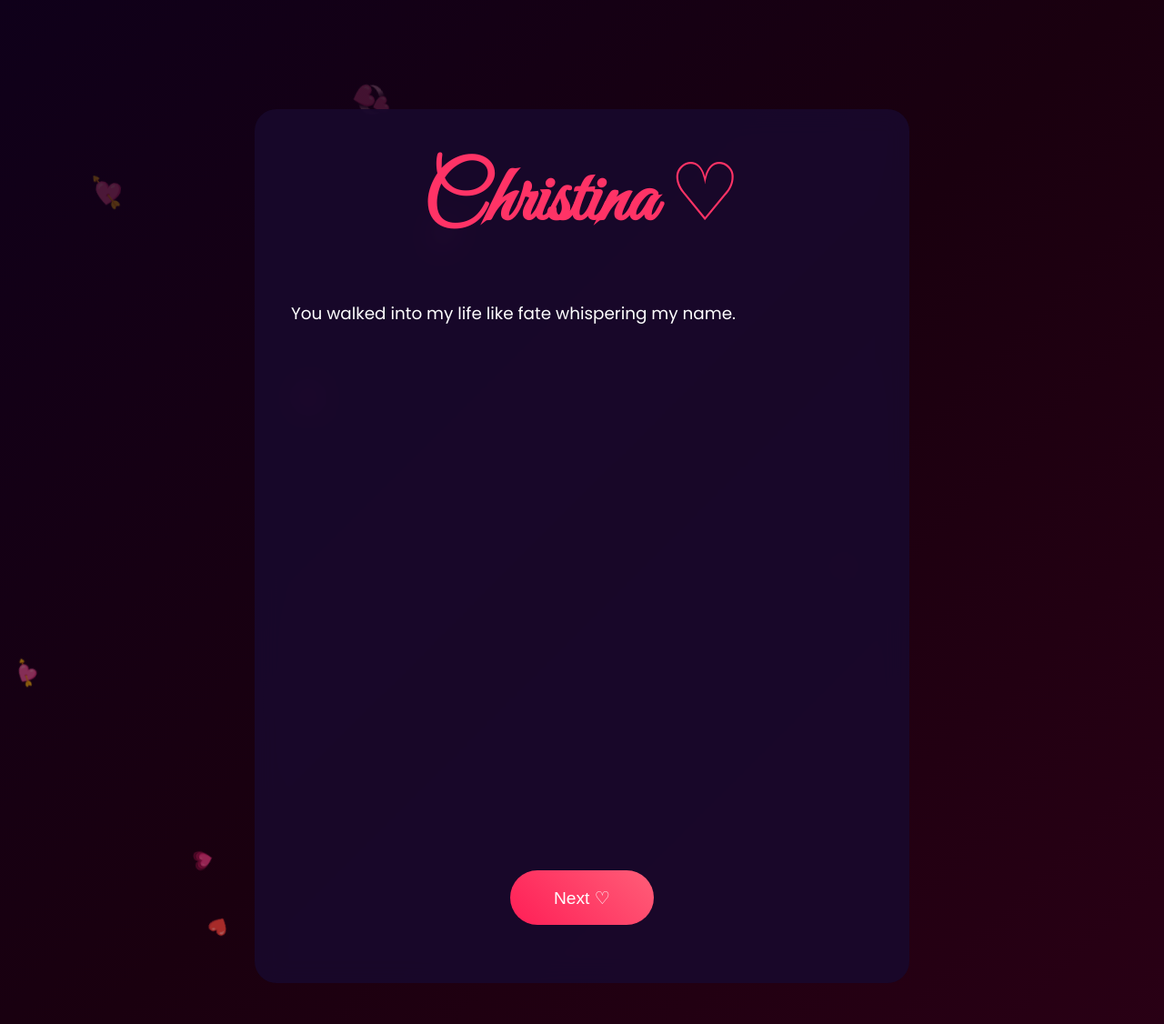
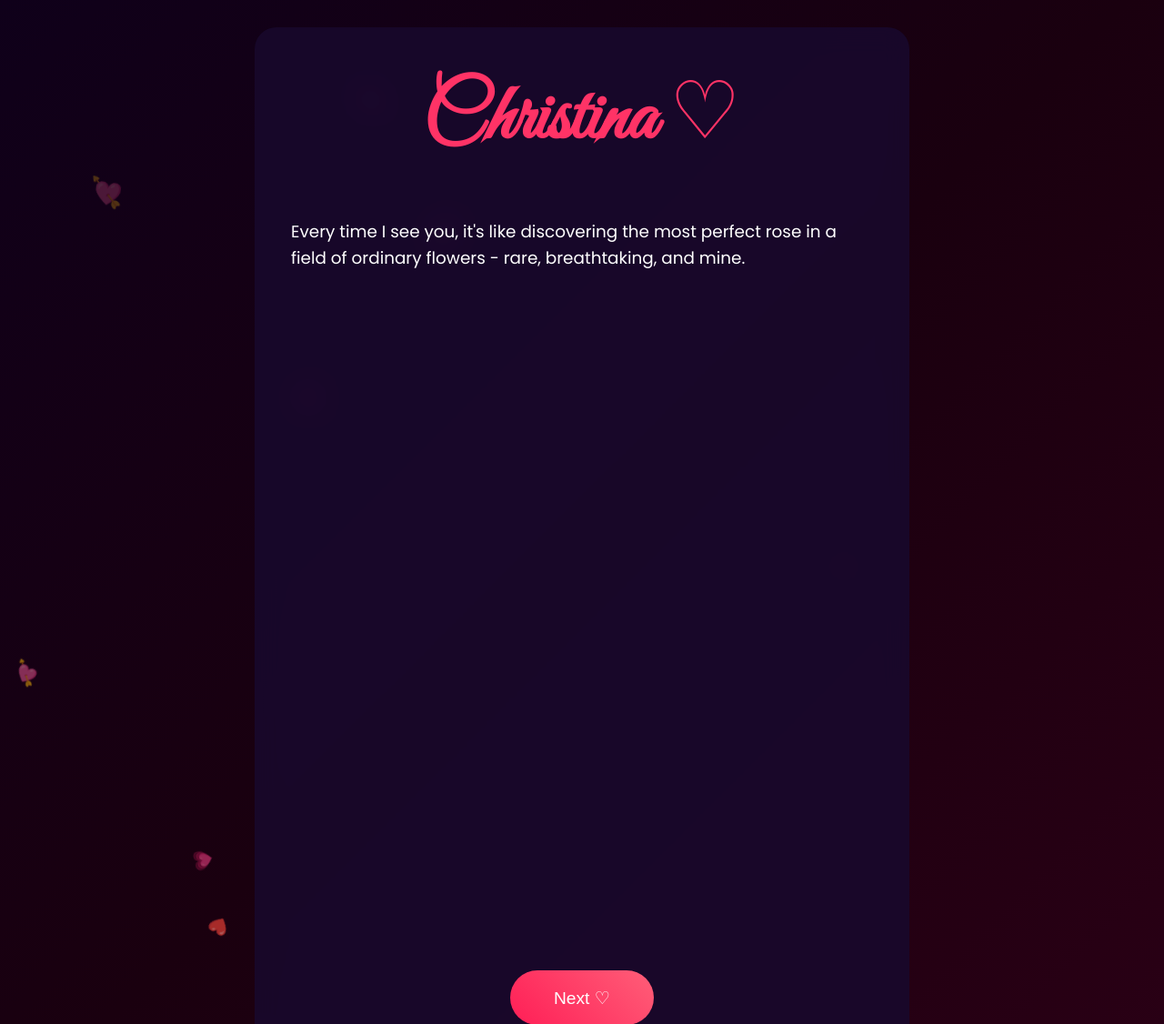
Before and after one commit to mhdashikofficial/forchristy, a Flask app: page / in a window 1280 px wide. Shown: the top 1126 px of the page at 91% size. Run offline with Flask 3, Linux system fonts and the light colour scheme.

Commit message:
Update index.html

```diff
--- a/templates/index.html
+++ b/templates/index.html
@@ -55,8 +55,7 @@ h1 { font-family:'Great Vibes',cursive; font-size:clamp(3rem,10vw,5.5rem); text-
 .day-name { font-weight:600; font-size:0.92em; opacity:0.9; margin-bottom:4px; }
 .day-num { font-size:1.4em; font-weight:500; }
 .quote { font-family:'Great Vibes',cursive; font-size:clamp(1.9rem,6vw,2.8rem); text-align:center; margin:2.5rem 1rem 1.5rem; color:#ff99cc; line-height:1.35; }
-
-/* Popup - fixed visibility */
+/* Popup styles - very visible message */
 .popup-overlay {
   position:fixed; inset:0; background:rgba(0,0,0,0.9); display:flex; justify-content:center; align-items:center;
   z-index:1000; opacity:0; pointer-events:none; transition:opacity 0.4s ease;
@@ -92,16 +91,26 @@ h1 { font-family:'Great Vibes',cursive; font-size:clamp(3rem,10vw,5.5rem); text-
 </style>
 </head>
 <body>
-
 <div id="hearts"></div>
-
 <div class="container">
   <div class="card" id="mainCard">
     <h1>Christina ♡</h1>
     <div id="messages">
-      <div class="message">You walked into my life like fate whispering my name.</div>
-      <div class="message">You didn’t just stay… you became my peace.</div>
-      <div class="message">Every day with you feels like the place my heart was always looking for.</div>
+      <!-- Rose Day - Feb 7 -->
+      <div class="message">Every time I see you, it's like discovering the most perfect rose in a field of ordinary flowers - rare, breathtaking, and mine.</div>
+      <!-- Propose Day - Feb 8 -->
+      <div class="message">My favorite memory isn't a place or a moment, but the day you said "yes" to forever with me - and every day since that feels like a continuation of that perfect yes.</div>
+      <!-- Chocolate Day - Feb 9 -->
+      <div class="message">You're the sweetness I never knew I needed - richer than the darkest chocolate, warmer than melted caramel, and more comforting than anything I've ever tasted.</div>
+      <!-- Teddy Day - Feb 10 -->
+      <div class="message">Coming home to you feels like finding that perfect teddy bear after a long, hard day - soft, safe, and exactly what my soul was searching for.</div>
+      <!-- Promise Day - Feb 11 -->
+      <div class="message">I promise you my today, my tomorrow, and every sunrise in between - not because I have to, but because I can't imagine a universe where I wouldn't choose you, again and again.</div>
+      <!-- Hug Day - Feb 12 -->
+      <div class="message">Your hugs don't just embrace my body - they wrap around my soul, quiet my worries, and remind me that home isn't a place, it's wherever you are.</div>
+      <!-- Kiss Day - Feb 13 -->
+      <div class="message">Every kiss with you feels like the first and the thousandth all at once - familiar yet thrilling, soft yet electrifying, simple yet the most profound conversation we could ever have.</div>
+      <!-- Valentine's Day - Feb 14 -->
       <div class="message">Will you be my Valentine… again and always?</div>
     </div>
     <div class="btn-container">
@@ -110,21 +119,20 @@ h1 { font-family:'Great Vibes',cursive; font-size:clamp(3rem,10vw,5.5rem); text-
     </div>
   </div>
 </div>
-
-<!-- Popup -->
+<!-- Popup with fallback text -->
 <div class="popup-overlay" id="popupOverlay">
   <div class="popup" id="popup">
     <h2 id="popupDay"></h2>
     <div class="day-title" id="popupTitle"></div>
     <div class="message" id="popupMessage">
+      <!-- Fallback - should be replaced by JS -->
       Message should appear here...
     </div>
     <button class="close-btn" id="closePopup">Close ♡</button>
   </div>
 </div>
-
 <script>
-// Hearts
+// Hearts animation
 const heartBox = document.getElementById('hearts');
 function createHeart() {
   const h = document.createElement('div');
@@ -136,13 +144,11 @@ function createHeart() {
   setTimeout(()=>h.remove(),15000);
 }
 setInterval(createHeart, 800);
-
 // Messages reveal
 const messages = document.querySelectorAll('#messages .message');
 const nextBtn = document.getElementById('nextBtn');
 const yesBtn = document.getElementById('yesBtn');
 let current = -1;
-
 function showNext() {
   current++;
   if (current < messages.length) {
@@ -155,28 +161,18 @@ function showNext() {
 }
 showNext();
 nextBtn.onclick = showNext;
-
-// Valentine's week - unique messages for each day
+// Valentine's week messages
 const valentineDays = [
   null,
-  // Rose Day
-  {name:"Rose Day", title:"Your presence is my favorite color", msg:"You don’t even need to try — just you existing makes everything around me feel more beautiful."},
-  // Propose Day
-  {name:"Propose Day", title:"My heart still races thinking about you", msg:"Every time I remember how you looked at me when I told you how I felt… I fall for you all over again."},
-  // Chocolate Day
-  {name:"Chocolate Day", title:"You’re sweeter than anything", msg:"No chocolate in the world can compete with the way you make me smile just by being yourself."},
-  // Teddy Day
-  {name:"Teddy Day", title:"You’re my safe place", msg:"When I’m with you, it feels like the softest, warmest hug that never ends. You’re my comfort."},
-  // Promise Day
-  {name:"Promise Day", title:"I’m yours in every version of forever", msg:"I promise to choose you every single day — even on the messy ones, even when it’s hard."},
-  // Hug Day
-  {name:"Hug Day", title:"Your arms feel like home", msg:"One hug from you and everything that was wrong suddenly feels right again. That’s magic only you have."},
-  // Kiss Day
-  {name:"Kiss Day", title:"Your lips rewrite my whole day", msg:"Every kiss feels like the world pauses just for us… and I never want it to start again."},
-  // Valentine’s Day
-  {name:"Valentine’s Day", title:"You’re my every day kind of love", msg:"Valentine’s is just one day on the calendar. Loving you is every sunrise, every late night, every tiny moment. You’re my always."}
+  {name:"Rose Day", title:"You make everything prettier", msg:"Just looking at you feels like someone handed me the most beautiful rose without even trying."},
+  {name:"Propose Day", title:"You're still my favorite yes", msg:"Every time I think about you saying yes to me, my heart does that stupid happy jump again."},
+  {name:"Chocolate Day", title:"You're my sweetest addiction", msg:"You're literally sweeter than any chocolate… and way more addictive too."},
+  {name:"Teddy Day", title:"You're my comfort", msg:"Being near you feels exactly how I imagine hugging the softest teddy would feel… but a million times better."},
+  {name:"Promise Day", title:"I'm never letting go", msg:"I promise you'll always have me — through boring days, silly fights, and every beautiful moment in between."},
+  {name:"Hug Day", title:"Your hugs fix everything", msg:"One hug from you and suddenly the whole world feels okay again. Magic."},
+  {name:"Kiss Day", title:"Your lips are my favorite place", msg:"Every time we kiss I forget where I am… I just know I'm exactly where I'm supposed to be."},
+  {name:"Valentine's Day", title:"You're my always", msg:"Valentine's is cute, but honestly every single day with you feels like the most special day. I love you so much."}
 ];
-
 // Show calendar after Yes
 yesBtn.onclick = () => {
   document.getElementById('mainCard').innerHTML = `
@@ -185,7 +181,6 @@ yesBtn.onclick = () => {
     <div class="calendar" id="calendar"></div>
     <div class="quote">"You're not my Valentine for one day… you're my favorite person every single day."</div>
   `;
-
   // Countdown
   const target = new Date("Feb 14, 2026 00:00:00").getTime();
   setInterval(() => {
@@ -199,13 +194,11 @@ yesBtn.onclick = () => {
     const m = Math.floor((dist % 3600000) / 60000);
     document.getElementById('countdown').textContent = `${d}d ${h}h ${m}m until our Valentine's ♡`;
   }, 1000);
-
   // Calendar
   const today = new Date();
   const month = today.getMonth();
   const date = today.getDate();
   const cal = document.getElementById('calendar');
-
   for (let d = 7; d <= 14; d++) {
     const info = valentineDays[d-6];
     if (!info) continue;
@@ -222,41 +215,33 @@ yesBtn.onclick = () => {
     cal.appendChild(div);
   }
 };
-
-// Popup logic
+// Popup
 const overlay = document.getElementById('popupOverlay');
 const popupEl = document.getElementById('popup');
 const dayEl = document.getElementById('popupDay');
 const titleEl = document.getElementById('popupTitle');
 const msgEl = document.getElementById('popupMessage');
 const closeBtn = document.getElementById('closePopup');
-
 function showPopup(day) {
   const info = valentineDays[day - 6];
-
   if (!info) {
-    msgEl.textContent = "No message available for this day.";
+    msgEl.textContent = "No message for this day.";
   } else {
     dayEl.textContent = info.name;
     titleEl.textContent = info.title;
     msgEl.textContent = info.msg;
   }
-
-  // Force visibility (safety layer)
+  // Force visibility
   msgEl.style.color = '#ffffff';
   msgEl.style.opacity = '1';
-  msgEl.style.minHeight = '120px';
   msgEl.style.display = 'block';
-
   overlay.classList.add('active');
   setTimeout(() => popupEl.classList.add('active'), 60);
 }
-
 closeBtn.onclick = () => {
   popupEl.classList.remove('active');
   setTimeout(() => overlay.classList.remove('active'), 400);
 };
-
 overlay.onclick = (e) => {
   if (e.target === overlay) {
     popupEl.classList.remove('active');
```
